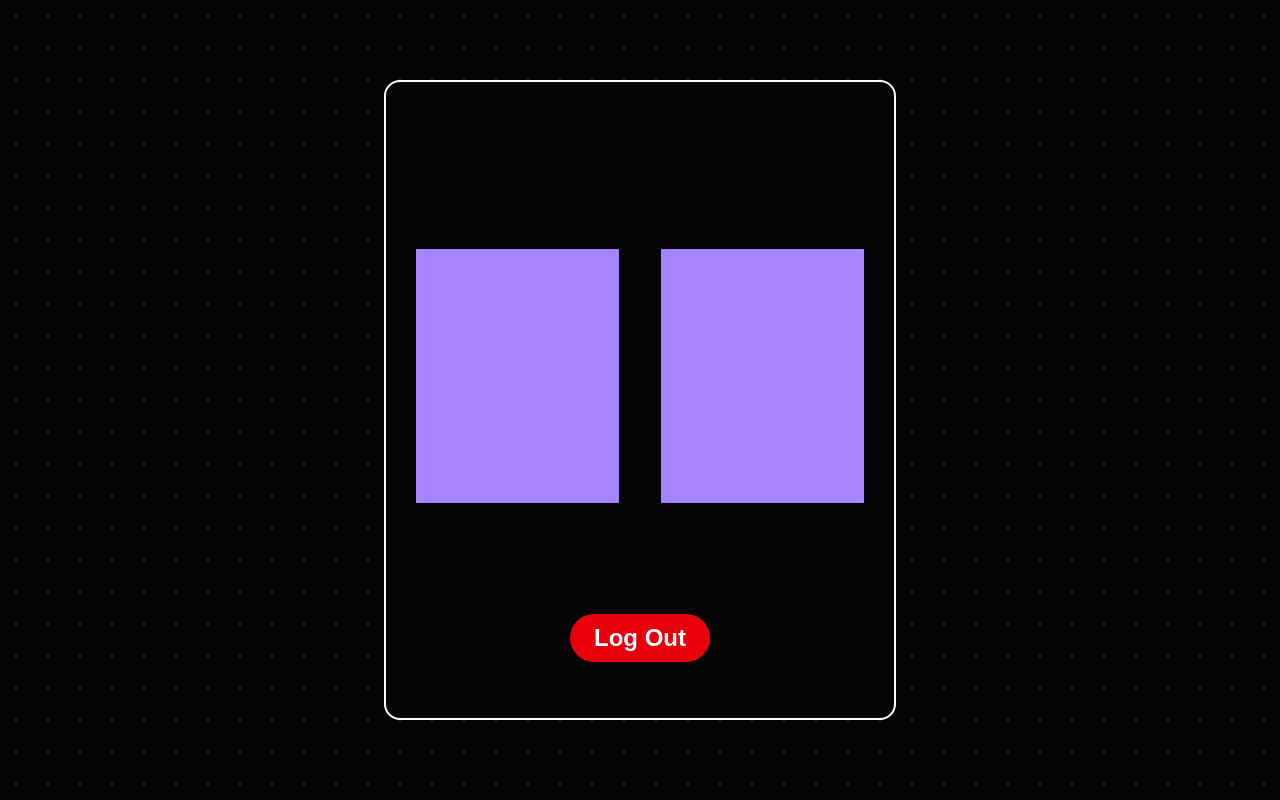
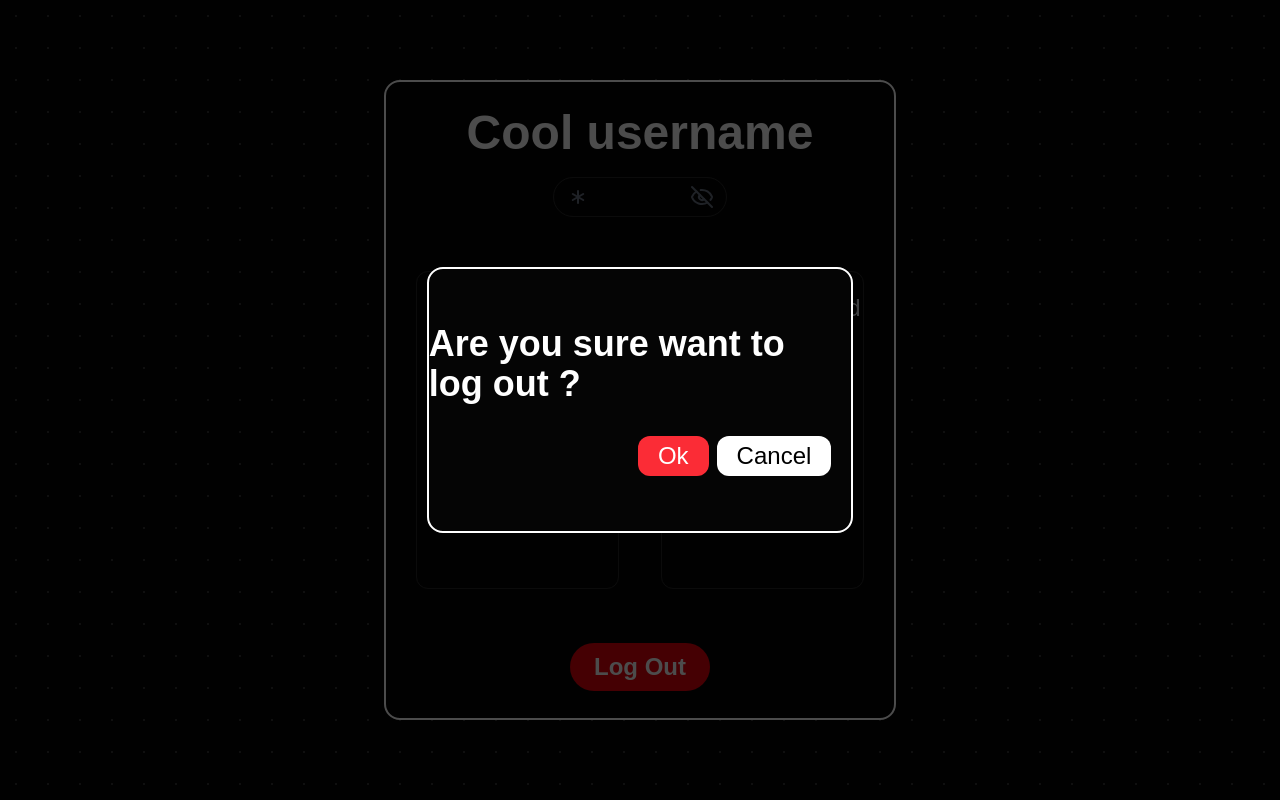
Before and after one commit to Akarshan-real/NEAR_V1.0.0, a React (Vite) app in the folder frontEnd/: page /profile in a window 1280 px wide. Both pictures are taken after a click on the button "Log Out". Built offline with nearby package versions, Linux system fonts and the light colour scheme; no server answers.

Commit message:
Connected some files

```diff
--- a/frontEnd/package.json
+++ b/frontEnd/package.json
@@ -12,6 +12,7 @@
   "dependencies": {
     "@tailwindcss/vite": "^4.1.18",
     "dotenv": "^17.2.3",
+    "lucide-react": "^0.562.0",
     "react": "^19.2.0",
     "react-dom": "^19.2.0",
     "react-hook-form": "^7.70.0",
--- a/frontEnd/src/App.css
+++ /dev/null
@@ -1,4 +0,0 @@
-main {
-    background-image: radial-gradient(#333 1px, transparent 1px);
-    background-size: 32px 32px;
-}
--- a/frontEnd/src/App.tsx
+++ b/frontEnd/src/App.tsx
@@ -1,4 +1,4 @@
-import './App.css'
+import { dottedBg } from './Styles'
 
 // components
 import Navbar from './components/html/Navbar'
@@ -9,7 +9,7 @@ function App() {
   return (
     <div className='bg-(--void)'>
       <Navbar />
-      <main className='w-full h-screen'></main>
+      <main style={dottedBg} className='w-full h-screen'></main>
       <Footer />
     </div>
   )
--- a/frontEnd/src/Types.ts
+++ b/frontEnd/src/Types.ts
@@ -2,3 +2,8 @@ export type FormField = {
     userName: string,
     password: string
 }
+
+export type queryDetails = {
+    "Queries Asked": number,
+    "Queries Answered": number;
+}
--- a/frontEnd/src/components/html/LogIn.tsx
+++ b/frontEnd/src/components/html/LogIn.tsx
@@ -1,19 +1,21 @@
 import { useState } from 'react';
 import { useForm, type SubmitHandler } from 'react-hook-form'
-import { Link } from 'react-router-dom';
+import { useNavigate, Link } from 'react-router-dom';
 import '../css/LogIn.css'
 import { dottedBg } from '../../Styles';
 import { type FormField } from '../../Types';
 
 const LogIn = () => {
   const [isLooking, setIsLooking] = useState(false);
+  const navigate = useNavigate();
 
   const { register, handleSubmit, setError, formState: { errors, isSubmitting } } = useForm<FormField>();
 
   const onSubmit: SubmitHandler<FormField> = async (data) => {
     try {
-      throw new Error();
       console.log(data);
+      await new Promise((resolve) => setTimeout(resolve, 1000));
+      navigate('/');
     } catch (error) {
       setError("root", { message: "Wrong password or user name" })
     }
--- a/frontEnd/src/components/html/Profile.tsx
+++ b/frontEnd/src/components/html/Profile.tsx
@@ -1,16 +1,81 @@
-import { useState } from "react";
+import { useState, useEffect } from "react";
 import { dottedBg } from "../../Styles";
+import { Eye, EyeOff, Asterisk } from 'lucide-react';
+import { useNavigate } from "react-router-dom";
+import { type queryDetails, type FormField } from "../../Types";
 
-const Profile = (props: any) => {
+const Profile = ({ userName, password }: FormField) => {
     const [logOutPopUp, setLogOutPopUp] = useState(false);
+    const [showPass, setShowPass] = useState(false);
+    const [details, setDetails] = useState<queryDetails | null>(null);
+    const navigate = useNavigate();
+
+    const API = {
+        "URL" : import.meta.env.VITE_API_URL,
+        "KEY" : import.meta.env.VITE_API_KEY
+    } as const ;
+
+    // useEffect(() => {
+    //     (async function fetchData() {
+    //         try {
+    //             const resposnse = await fetch(API.URL ,
+    //             { method : "GET" , headers : { "Content-Type" : "application/json" , "x-api-key" : API.KEY } });
+    //             if (resposnse.ok) {
+    //                 const data = await resposnse.json();
+    //                 setDetails(data);
+    //             }
+    //         } catch (error: unknown) {
+    //             if (error instanceof Error) {
+    //                 console.log(error.message);
+    //             }
+    //             else {
+    //                 console.log(error);
+    //             }
+    //         }
+    //     })()
+    // }, []);
+
+    useEffect(() => {
+        setDetails({
+            "Queries Asked": 4,
+            "Queries Answered": 45
+        })
+    }, [])
+
+
+    const exitApp = () => {
+        setLogOutPopUp(false);
+        navigate('/');
+    }
 
     return (
         <div className="w-full h-screen flex-mid" style={dottedBg}>
             <div className="w-4/5 md:w-2/5 h-4/5 bg-(--void) flex items-center justify-around flex-col rounded-2xl border-2 border-white">
-                <div className="text-center text-white font-bold">{props.username}</div>
-                <div className="flex justify-evenly items-center gap-3 h-2/5 w-full">
-                    <div className="w-2/5 h-full bg-violet-400"></div>
-                    <div className="w-2/5 h-full bg-violet-400"></div>
+                <div className="flex-mid flex-col gap-5">
+                    <div className="text-center text-white font-bold text-5xl">Cool username</div>
+
+                    <div className="text-gray-500 font-bold relative rounded-3xl border border-(--border-grey) h-10 min-w-1/2 hover:border-white transition-colors duration-200 ease-in-out">
+                        <span className="absolute top-1/2 left-3 translate-y-[-50%] cursor-context-menu">
+                            {/* {showPass ? `${props.password}` : `${"-".repeat(props.password.length)}`} */}
+                            {showPass ? "password" : <Asterisk />}
+                        </span>
+                        <button className="absolute top-1/2 right-3 translate-y-[-50%] cursor-pointer hover:text-white transition-colors duration-150 ease-in-out" type="button" onClick={() => setShowPass(prev => !prev)}>{showPass ? <Eye className="text-inherit" /> : <EyeOff className="text-inherit" />}</button>
+                    </div>
+
+                </div>
+                <div className="flex justify-evenly items-center gap-3 h-1/2 w-full">
+
+                    {details && Object.entries(details).map(([title, value]) => (
+                        <div key={title}
+                            className="text-gray-300 border border-(--border-grey) hover:border-white transition-colors duration-200 ease-in-out cursor-text rounded-xl w-2/5 h-full relative">
+                            <div className="absolute top-5 left-1/2 translate-x-[-50%] text-2xl text-center whitespace-nowrap">
+                                {title}
+                            </div>
+                            <div className="absolute inset-0 flex-mid text-center text-(--lime) text-9xl">
+                                {value}
+                            </div>
+                        </div>
+                    ))}
                 </div>
                 <button
                     className={`text-xl md:text-2xl bg-red-600 hover:bg-red-800 text-white font-bold px-6 py-2 rounded-3xl cursor-pointer transition-colors duration-200 ease-in-out`}
@@ -18,7 +83,23 @@ const Profile = (props: any) => {
                     Log Out
                 </button>
             </div>
-
+            {logOutPopUp &&
+                (<div className="absolute flex-mid w-screen h-screen bg-(--half-bg)">
+                    <div className="text-white font-bold rounded-2xl bg-(--void) h-1/3 w-1/3 border-2 border-white flex flex-col items-end justify-center pr-5 gap-8">
+                        <div className="text-4xl">Are you sure want to log out ?</div>
+                        <div className="flex-mid gap-2">
+                            <button type="button" onClick={exitApp}
+                                className="font-light bg-red-500 hover:bg-red-700 px-5 h-10 rounded-xl cursor-pointer transition-colors duration-150 ease-in-out text-2xl">
+                                Ok
+                            </button>
+                            <button type="button"
+                                className="font-light bg-white hover:bg-gray-300 text-black px-5 h-10 rounded-xl cursor-pointer transition-colors duration-150 ease-in-out text-2xl" onClick={() => setLogOutPopUp(false)}>
+                                Cancel
+                            </button>
+                        </div>
+                    </div>
+                </div>)
+            }
         </div>
     )
 }
--- a/frontEnd/src/components/html/SignUp.tsx
+++ b/frontEnd/src/components/html/SignUp.tsx
@@ -1,18 +1,23 @@
 import { useState } from 'react';
 import { useForm, type SubmitHandler } from 'react-hook-form'
+import { useNavigate } from 'react-router-dom';
 import '../css/SignUp.css'
 import { dottedBg } from '../../Styles';
 import { type FormField } from '../../Types';
 
 const SignUp = () => {
   const [isLooking, setIsLooking] = useState(false);
+  const navigate = useNavigate();
 
   const { register, handleSubmit, setError, formState: { errors, isSubmitting } } = useForm<FormField>();
 
   const onSubmit: SubmitHandler<FormField> = async (data) => {
     try {
-      throw new Error();
       console.log(data);
+
+
+      await new Promise((resolve) => setTimeout(resolve, 1000));
+      navigate('/');
     } catch (error) {
       setError("root", { message: "This username is already taken" })
     }
--- a/frontEnd/src/index.css
+++ b/frontEnd/src/index.css
@@ -6,6 +6,7 @@
   --border-grey : #262626;
   --lime : #00FF94;
   --green :rgb(0, 255, 81);
+  --half-bg : rgba(0, 0, 0, 0.702);
 }
 
 * {
```
Also changed, not shown: 1 other file (tests, documents, lock files or other folders).
